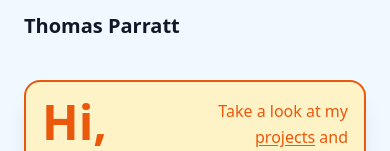
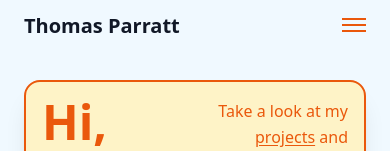
Before and after one commit to ThomasParratt/portfolio, a React (Vite) app: page / in a window 390 px wide. Shown: the top 151 px of the page. Built offline with nearby package versions, Linux system fonts and the light colour scheme.

Commit message:
added mobile menu

```diff
--- a/src/components/Navbar.jsx
+++ b/src/components/Navbar.jsx
@@ -1,12 +1,11 @@
 import { useState, useEffect } from 'react'
 import { Link } from "react-router-dom"
 
-
 export default function Navbar() {
     const [scrolled, setScrolled] = useState(false)
+    const [menuOpen, setMenuOpen] = useState(false) // mobile menu state
 
-
-    useEffect(()=>{
+    useEffect(() => {
         function onScroll() {
             setScrolled(window.scrollY > 20)
         }
@@ -14,19 +13,47 @@ export default function Navbar() {
         return () => window.removeEventListener('scroll', onScroll)
     }, [])
 
+    return (
+        <header className={`fixed w-full z-30 transition-all ${scrolled ? 'bg-white/80 backdrop-blur shadow-sm' : 'bg-transparent'}`}>
+            <nav className="max-w-5xl mx-auto px-6 py-3 flex items-center justify-between">
+                <div className="text-xl font-semibold">
+                    <Link to="/">Thomas Parratt</Link>
+                </div>
 
-    return (
-        <header className={`fixed w-full z-30 transition-all ${scrolled? 'bg-white/80 backdrop-blur shadow-sm' : 'bg-transparent'}`}>
-            <nav className="max-w-5xl mx-auto px-6 py-3 flex items-center justify-between">
-                <div className="text-xl font-semibold"><Link to="/">Thomas Parratt</Link></div>
+                {/* Desktop menu */}
                 <ul className="hidden md:flex gap-6 items-center text-sm">
                     <li><Link to="/" className="hover:underline text-orange-600 text-lg font-semibold">Home</Link></li>
                     <li><Link to="/about" className="hover:underline text-orange-600 text-lg font-semibold">About</Link></li>
                     <li><Link to="/projects" className="hover:underline text-orange-600 text-lg font-semibold">Projects</Link></li>
                     <li><Link to="/contact" className="hover:underline text-orange-600 text-lg font-semibold">Contact</Link></li>
                 </ul>
-                <div className="md:hidden">{/* mobile menu? */}</div>
+
+                {/* Mobile menu button */}
+                <div className="md:hidden">
+                    <button
+                        onClick={() => setMenuOpen(!menuOpen)}
+                        className="focus:outline-none"
+                        aria-label="Toggle menu"
+                    >
+                        {/* Hamburger icon */}
+                        <div className="w-6 h-0.5 bg-orange-600 mb-1 transition-transform" style={{ transform: menuOpen ? 'rotate(45deg) translateY(6px)' : 'rotate(0)' }} />
+                        <div className="w-6 h-0.5 bg-orange-600 mb-1 transition-opacity" style={{ opacity: menuOpen ? 0 : 1 }} />
+                        <div className="w-6 h-0.5 bg-orange-600 transition-transform" style={{ transform: menuOpen ? 'rotate(-45deg) translateY(-6px)' : 'rotate(0)' }} />
+                    </button>
+                </div>
             </nav>
+
+            {/* Mobile menu */}
+            {menuOpen && (
+                <div className="md:hidden bg-white/95 backdrop-blur shadow-md">
+                    <ul className="flex flex-col gap-4 p-6 text-lg font-semibold text-orange-600">
+                        <li><Link to="/" onClick={() => setMenuOpen(false)}>Home</Link></li>
+                        <li><Link to="/about" onClick={() => setMenuOpen(false)}>About</Link></li>
+                        <li><Link to="/projects" onClick={() => setMenuOpen(false)}>Projects</Link></li>
+                        <li><Link to="/contact" onClick={() => setMenuOpen(false)}>Contact</Link></li>
+                    </ul>
+                </div>
+            )}
         </header>
     )
 }
```
Lines whose indentation alone changed are shown as unchanged.
